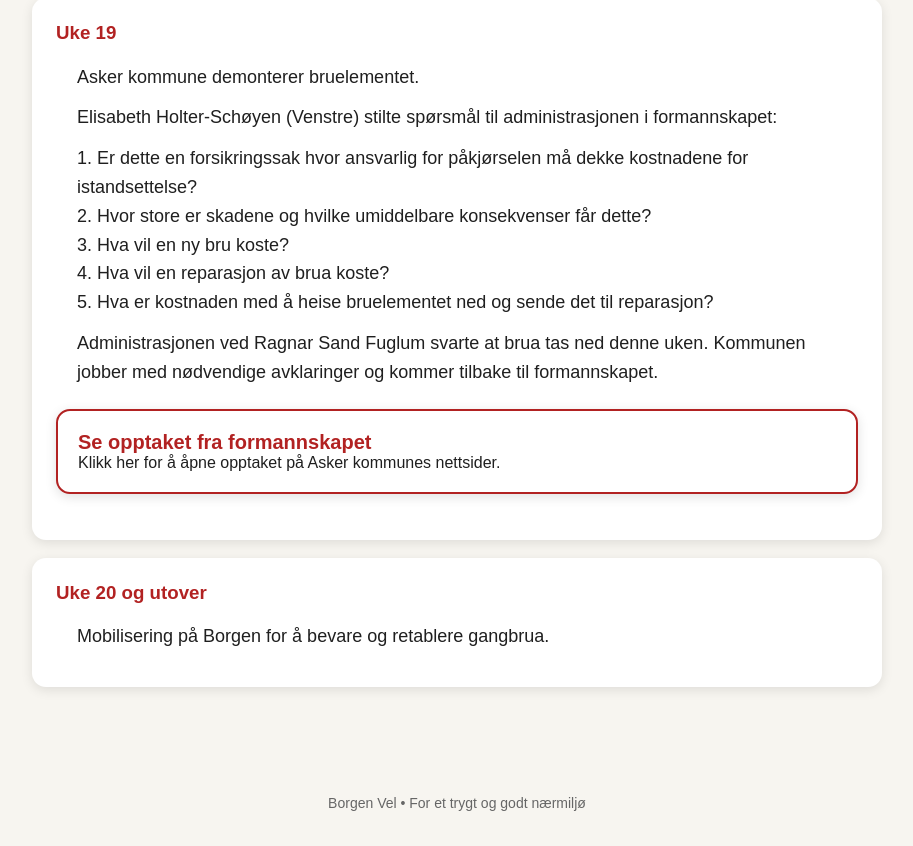
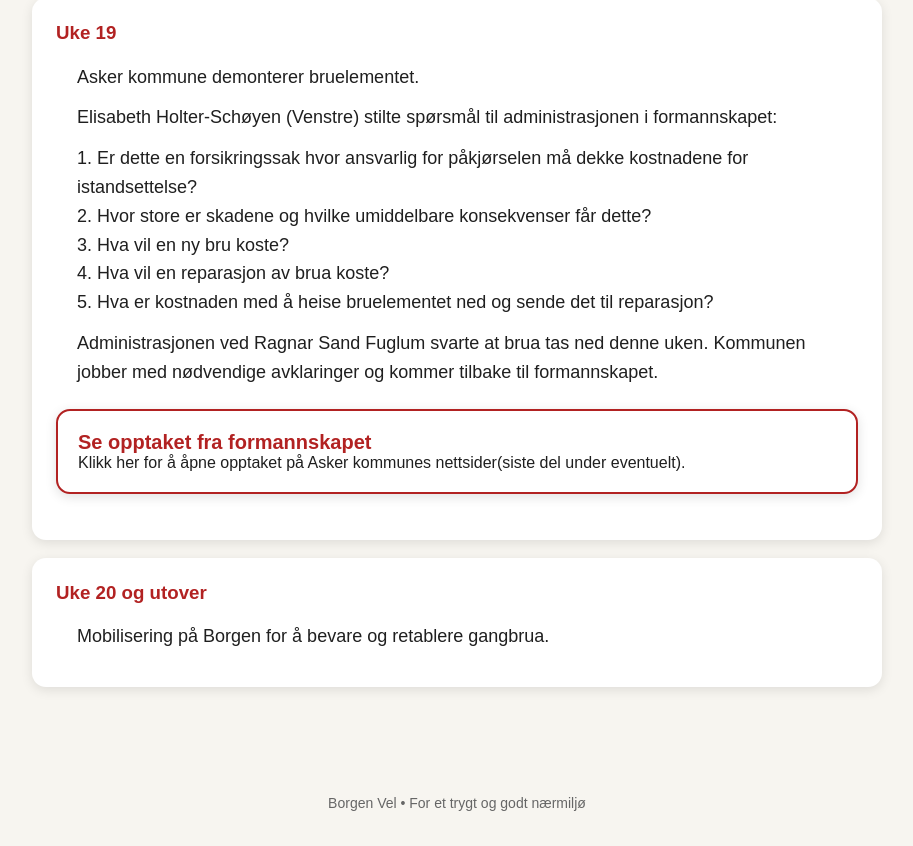
Before and after one commit to christianskrede-maker/Bevar-gangbroen, a plain HTML site: page index.html in a window 1280 px wide. Shown: the part 1879-2725 px from the top of the page, without its empty margins (183-1096 px from the left). Drawn offline with Linux system fonts and the light colour scheme.

Commit message:
Update index.html

```diff
--- a/index.html
+++ b/index.html
@@ -308,7 +308,7 @@
 
       <a class="link-card" href="https://www.asker.kommune.no/politikk/politiske-moter-og-dokumenter/?v=l&mid=cmhvtnf2e32y20qsl9yvq8xl0#result" target="_blank">
         <strong>Se opptaket fra formannskapet</strong><br>
-        Klikk her for å åpne opptaket på Asker kommunes nettsider.
+        Klikk her for å åpne opptaket på Asker kommunes nettsider(siste del under eventuelt).
       </a>
     </div>
 
```
